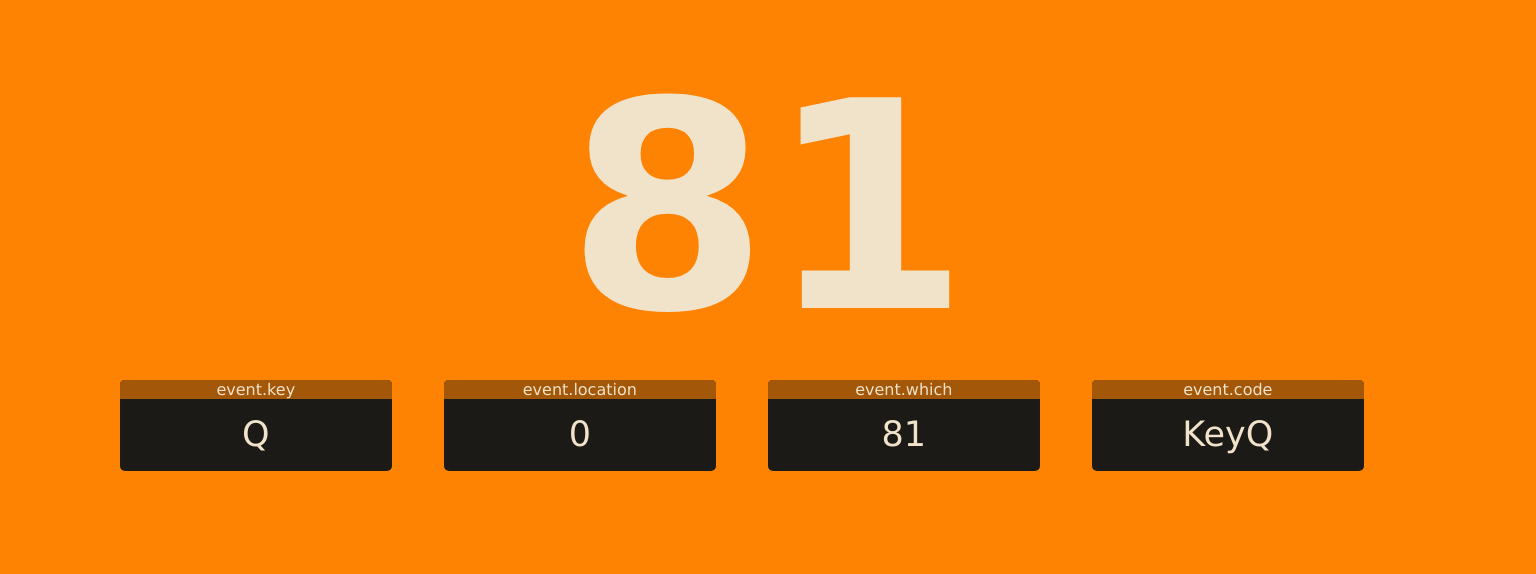
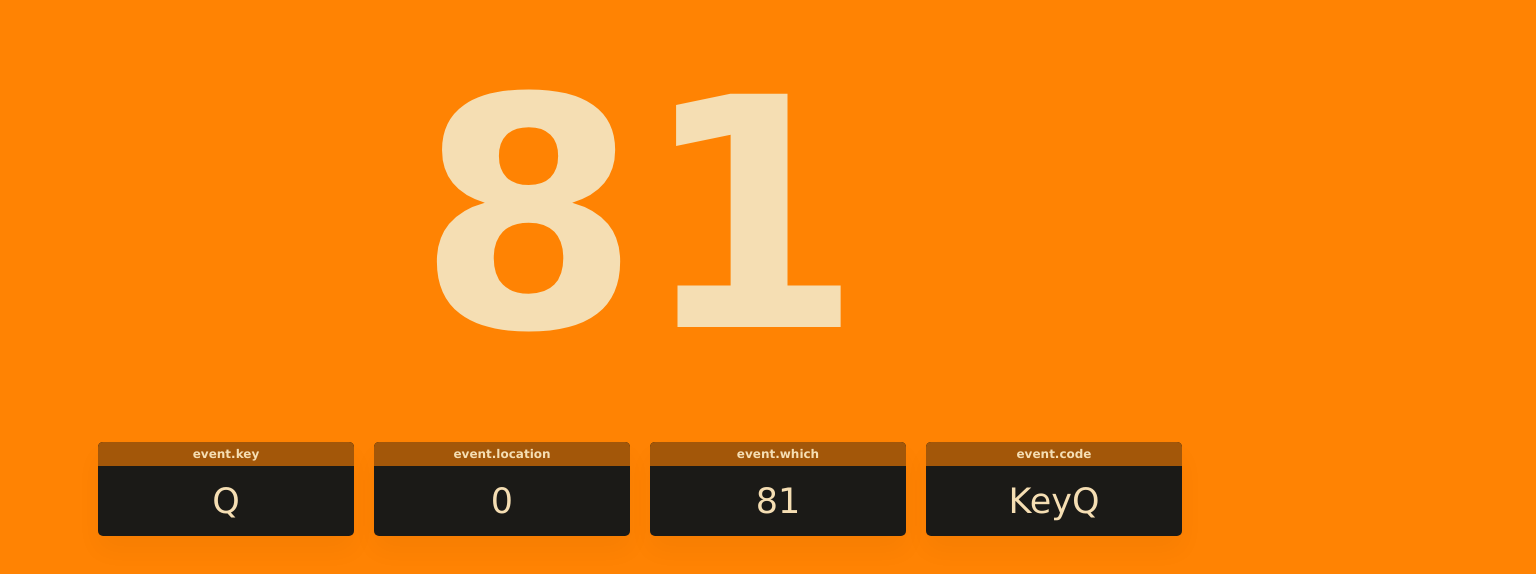
Before and after one commit to vict0rkovalchuk/keyCodes, a plain HTML site: page index.html in a window 1280 px wide. Shown: the whole page, 1536 px wide, since content can reach past the window. Drawn offline with Linux system fonts and the light colour scheme.

Commit message:
add flex

```diff
--- a/index.html
+++ b/index.html
@@ -7,41 +7,41 @@
     <title>keyCodes</title>
     <link rel="stylesheet" href="./style.css" />
   </head>
+
   <body>
-    <div class="main">
-      <p class="js-main-numbers">81</p>
-    </div>
+    <div class="block">
+      <h1 class="js-main-numbers">81</h1>
 
-    <div class="blocks">
-      <div class="js-first-block">
-        <div class="js-key">event.key</div>
-        <div class="js1">
-          <div class="text1">Q</div>
+      <div class="all blocks">
+        <div class="js-block key">
+          <h3 class="js-header">event.key</h3>
+          <div class="js-main">
+            <p class="description description1">Q</p>
+          </div>
         </div>
-      </div>
 
-      <div class="js-second-block">
-        <div class="js-location">event.location</div>
-        <div class="js2">
-          <div class="text2">0</div>
+        <div class="js-block location">
+          <h3 class="js-header">event.location</h3>
+          <div class="js-main">
+            <p class="description description2">0</p>
+          </div>
         </div>
-      </div>
 
-      <div class="js-third-block">
-        <div class="js-which">event.which</div>
-        <div class="js3">
-          <div class="text3">81</div>
+        <div class="js-block which">
+          <h3 class="js-header">event.which</h3>
+          <div class="js-main">
+            <p class="description description3">81</p>
+          </div>
         </div>
-      </div>
 
-      <div class="js-fourth-block">
-        <div class="js-code">event.code</div>
-        <div class="js4">
-          <div class="text4">KeyQ</div>
+        <div class="js-block code">
+          <h3 class="js-header">event.code</h3>
+          <div class="js-main">
+            <p class="description description4">KeyQ</p>
+          </div>
         </div>
       </div>
     </div>
-
     <script src="./script.js"></script>
   </body>
 </html>
--- a/script.js
+++ b/script.js
@@ -1,10 +1,10 @@
 "use strict";
 
 let mainValue = document.querySelector(".js-main-numbers"),
-  key = document.querySelector(".text1"),
-  locationRef = document.querySelector(".text2"),
-  which = document.querySelector(".text3"),
-  code = document.querySelector(".text4");
+  key = document.querySelector(".description1"),
+  locationRef = document.querySelector(".description2"),
+  which = document.querySelector(".description3"),
+  code = document.querySelector(".description4");
 
 window.addEventListener("keydown", (event) => {
   mainValue.textContent = event.keyCode;
@@ -12,4 +12,8 @@ window.addEventListener("keydown", (event) => {
   locationRef.textContent = event.location;
   which.textContent = event.which;
   code.textContent = event.code;
+
+  if (event.code === "Space") {
+    key.textContent = "-";
+  }
 });
--- a/style.css
+++ b/style.css
@@ -1,218 +1,82 @@
 * {
+  margin: 0;
   padding: 0;
-  margin: 0;
-  box-sizing: border-box;
 }
 
 body {
   background-color: #ff8303;
 }
 
-.main {
-  position: absolute;
-  width: 1536px;
-  height: 352.8px;
-  left: 0px;
-  top: 0px;
+h1 {
+  color: wheat;
+  font-family: "Lucida Sans", "Lucida Sans Regular", "Lucida Grande",
+    "Lucida Sans Unicode", Geneva, Verdana, sans-serif;
+  font-size: 100px;
+  font-size: 40vmin;
+  text-align: center;
+  margin: 0;
+  padding: 30px;
 }
 
-.js-main-numbers {
-  position: absolute;
-  width: 1536px;
-  /* height: 352.8px; */
-  /* left: 215px; */
-  top: 40px;
-  font-family: "Lucida Sans", "Lucida Sans Regular", "Lucida Grande",
-    "Lucida Sans Unicode", Geneva, Verdana, sans-serif;
-  color: #f0e3ca;
-  font-weight: bold;
-  font-size: 288.96px;
-  text-align: center;
+h1 {
+  display: block;
 }
 
 .blocks {
-  top: 380px;
-  position: absolute;
-  width: 1536px;
-  height: 226.2px;
+  display: flex;
 }
 
-.js-first-block {
-  position: absolute;
-  width: 271.6px;
-  height: 91.2px;
-  left: 120px;
+.all {
+  color: wheat;
+  font-family: "Lucida Sans", "Lucida Sans Regular", "Lucida Grande",
+    "Lucida Sans Unicode", Geneva, Verdana, sans-serif;
+  flex-direction: row;
+  flex-wrap: wrap;
+  justify-content: center;
+  align-items: baseline;
+  margin-bottom: 20px;
+}
+
+.js-block {
+  flex: 100%;
+  max-width: 20%;
+}
+
+.js-block {
   background-color: #1b1a17;
-  text-align: center;
   border-radius: 5px;
+  overflow: hidden;
+  margin: 10px;
+  box-shadow: 0 14px 26px rgb(0 0 0 / 4%);
+  transition: all 0.3s ease-out;
+  text-decoration: none;
   transition: 0.3s;
   cursor: pointer;
 }
 
-.js-first-block:hover {
+.js-block:hover {
   transform: scale(0.95);
 }
 
-.js-second-block {
-  position: absolute;
-  width: 271.6px;
-  height: 91.2px;
-  left: 444px;
-  background-color: #1b1a17;
+.js-header {
+  background-color: #a35709;
   text-align: center;
-  border-radius: 5px;
-  transition: 0.3s;
-  cursor: pointer;
+  font-size: 12px;
+  font-weight: 600;
+  padding: 5px 10px;
+  position: relative;
 }
 
-.js-second-block:hover {
-  transform: scale(0.95);
+.js-main {
+  display: flex;
+  flex-direction: column;
+  justify-content: center;
+  align-items: center;
+  padding: 15px 0;
 }
 
-.js-third-block {
-  position: absolute;
-  width: 271.6px;
-  height: 91.2px;
-  left: 768px;
-  background-color: #1b1a17;
+.description {
+  font-size: 35px;
   text-align: center;
-  border-radius: 5px;
-  transition: 0.3s;
-  cursor: pointer;
+  min-height: 35px;
 }
-
-.js-third-block:hover {
-  transform: scale(0.95);
-}
-
-.js-fourth-block {
-  position: absolute;
-  width: 271.6px;
-  height: 91.2px;
-  left: 1092px;
-  background-color: #1b1a17;
-  text-align: center;
-  border-radius: 5px;
-  transition: 0.3s;
-  cursor: pointer;
-}
-
-.js-fourth-block:hover {
-  transform: scale(0.95);
-}
-
-.js-key {
-  position: absolute;
-  color: #f0e3ca;
-  text-align: center;
-  background-color: #a35709;
-  width: 271.6px;
-  border-radius: 5px 5px 0 0;
-  font-family: "Lucida Sans", "Lucida Sans Regular", "Lucida Grande",
-    "Lucida Sans Unicode", Geneva, Verdana, sans-serif;
-}
-
-.js-location {
-  position: absolute;
-  color: #f0e3ca;
-  text-align: center;
-  background-color: #a35709;
-  width: 271.6px;
-  border-radius: 5px 5px 0 0;
-  font-family: "Lucida Sans", "Lucida Sans Regular", "Lucida Grande",
-    "Lucida Sans Unicode", Geneva, Verdana, sans-serif;
-}
-
-.js-which {
-  position: absolute;
-  color: #f0e3ca;
-  text-align: center;
-  background-color: #a35709;
-  width: 271.6px;
-  border-radius: 5px 5px 0 0;
-  font-family: "Lucida Sans", "Lucida Sans Regular", "Lucida Grande",
-    "Lucida Sans Unicode", Geneva, Verdana, sans-serif;
-}
-
-.js-code {
-  position: absolute;
-  color: #f0e3ca;
-  text-align: center;
-  background-color: #a35709;
-  width: 271.6px;
-  border-radius: 5px 5px 0 0;
-  font-family: "Lucida Sans", "Lucida Sans Regular", "Lucida Grande",
-    "Lucida Sans Unicode", Geneva, Verdana, sans-serif;
-}
-
-.js1 {
-  position: absolute;
-  width: 271.6px;
-  height: 72px;
-  top: 19.2px;
-  color: #f0e3ca;
-  font-family: "Lucida Sans", "Lucida Sans Regular", "Lucida Grande",
-    "Lucida Sans Unicode", Geneva, Verdana, sans-serif;
-}
-
-.js2 {
-  position: absolute;
-  width: 271.6px;
-  height: 72px;
-  top: 19.2px;
-  color: #f0e3ca;
-  font-family: "Lucida Sans", "Lucida Sans Regular", "Lucida Grande",
-    "Lucida Sans Unicode", Geneva, Verdana, sans-serif;
-}
-
-.js3 {
-  position: absolute;
-  width: 271.6px;
-  height: 72px;
-  top: 19.2px;
-  color: #f0e3ca;
-  font-family: "Lucida Sans", "Lucida Sans Regular", "Lucida Grande",
-    "Lucida Sans Unicode", Geneva, Verdana, sans-serif;
-}
-
-.js4 {
-  position: absolute;
-  width: 271.6px;
-  height: 72px;
-  top: 19.2px;
-  color: #f0e3ca;
-  font-family: "Lucida Sans", "Lucida Sans Regular", "Lucida Grande",
-    "Lucida Sans Unicode", Geneva, Verdana, sans-serif;
-}
-
-.text1 {
-  position: absolute;
-  width: 155px;
-  left: 58.3px;
-  top: 15.2px;
-  font-size: 35px;
-}
-
-.text2 {
-  position: absolute;
-  width: 155px;
-  left: 58.3px;
-  top: 15.2px;
-  font-size: 35px;
-}
-
-.text3 {
-  position: absolute;
-  width: 155px;
-  left: 58.3px;
-  top: 15.2px;
-  font-size: 35px;
-}
-
-.text4 {
-  position: absolute;
-  width: 155px;
-  left: 58.3px;
-  top: 15.2px;
-  font-size: 35px;
-}
```
